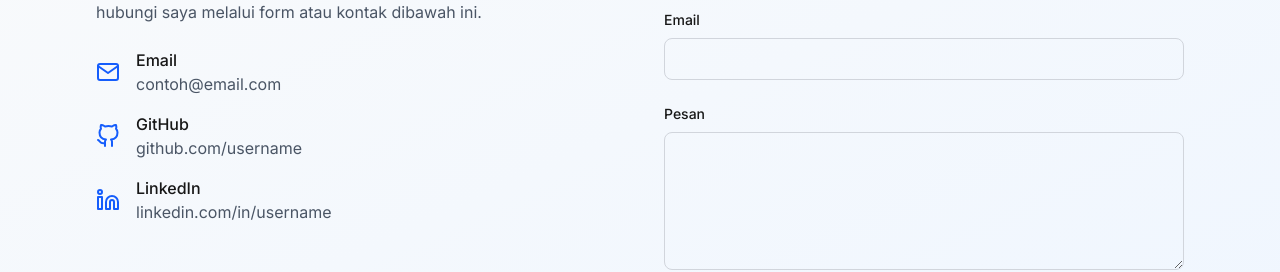
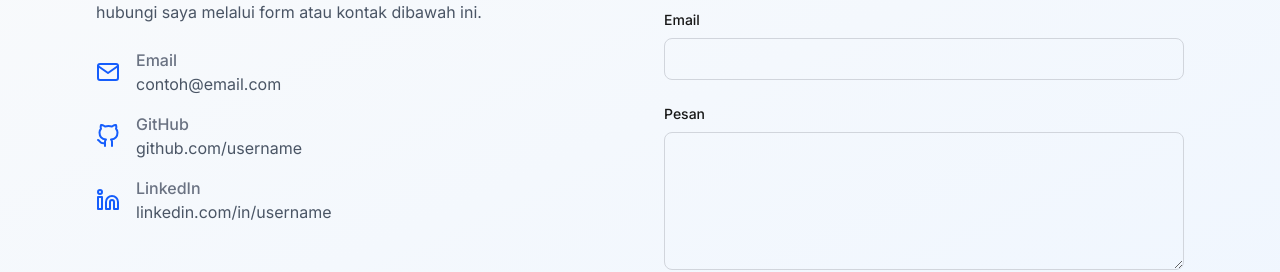
Before and after one commit to Abedneg12/abedportofolio, a Next.js app: page / in a window 1280 px wide. Shown: the part 2646-2918 px from the top of the page. Built offline with nearby package versions, Linux system fonts and the light colour scheme.

Commit message:
Update Contact component heading colors for improved contrast

```diff
--- a/src/components/Contact.tsx
+++ b/src/components/Contact.tsx
@@ -59,7 +59,7 @@ export default function Contact() {
               <div className="flex items-center gap-4">
                 <FiMail className="w-6 h-6 text-blue-600" />
                 <div>
-                  <p className="font-medium">Email</p>
+                  <p className="font-medium text-gray-500">Email</p>
                   <a href="mailto:contoh@email.com" className="text-gray-600 hover:text-blue-600">
                     contoh@email.com
                   </a>
@@ -69,7 +69,7 @@ export default function Contact() {
               <div className="flex items-center gap-4">
                 <FiGithub className="w-6 h-6 text-blue-600" />
                 <div>
-                  <p className="font-medium">GitHub</p>
+                  <p className="font-medium text-gray-500">GitHub</p>
                   <a
                     href="https://github.com/username"
                     target="_blank"
@@ -84,7 +84,7 @@ export default function Contact() {
               <div className="flex items-center gap-4">
                 <FiLinkedin className="w-6 h-6 text-blue-600" />
                 <div>
-                  <p className="font-medium">LinkedIn</p>
+                  <p className="font-medium text-gray-500">LinkedIn</p>
                   <a
                     href="https://linkedin.com/in/username"
                     target="_blank"
```
